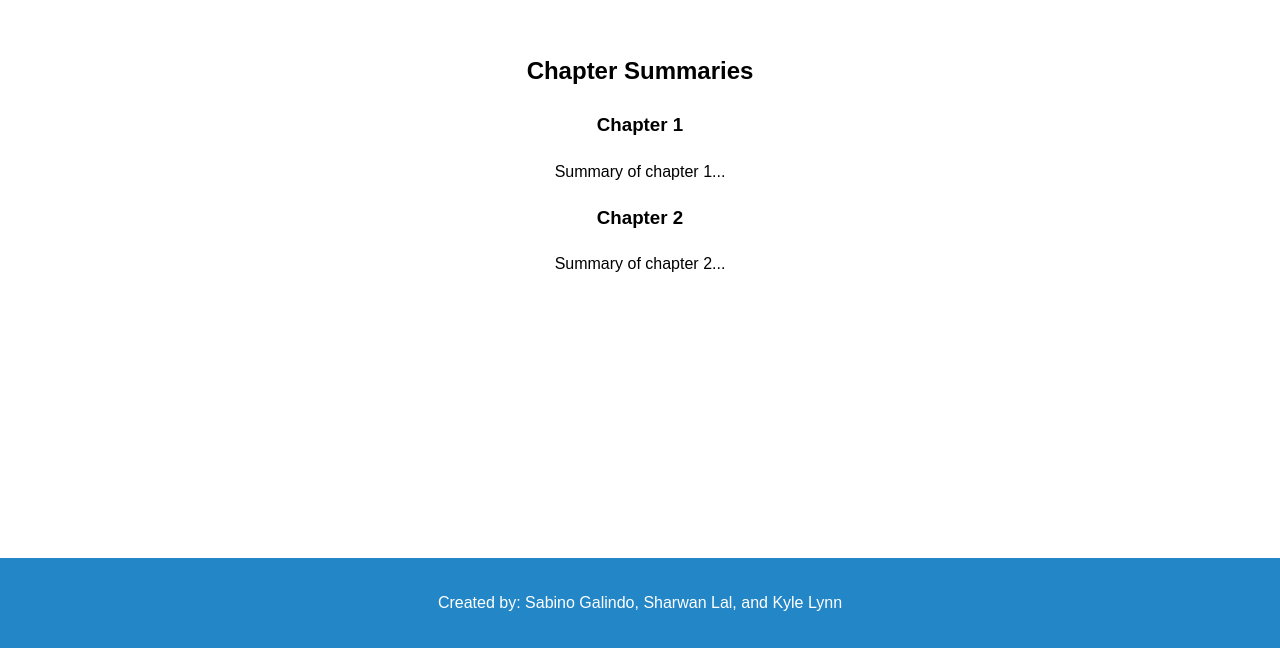
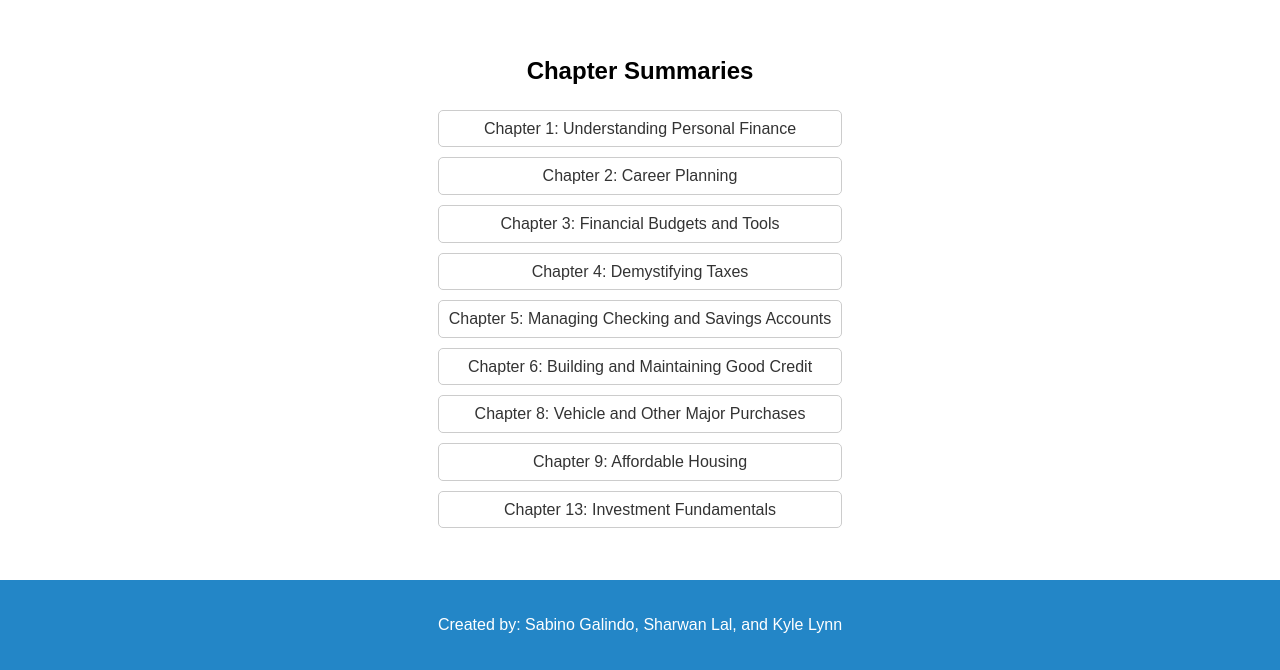
Before and after one commit to SGalindo831/GiveBack, a Flask app: page /chapters in a window 1280 px wide. Shown: the part 152-822 px from the top of the page. Before the commit the page ends 800 px from the top, so only its background shows below. Run offline with Flask 3, Linux system fonts and the light colour scheme.

Commit message:
updated and added chapters. Created a nav bar to make user expericne easier for looking through chapters

```diff
--- a/main.py
+++ b/main.py
@@ -2,18 +2,120 @@ from flask import Flask, render_template, request
 import math
 
 app = Flask(__name__)
+
+chapters = [
+    {"id": 1, "title": "Chapter 1: Understanding Personal Finance", "summary": """Managing and understanding your finances can be difficult, especially if you aren’t a Math or Stats major. Regardless of your understanding of math, you should always evaluate your financial condition relative to your education and career choice. Define your financial goals. Develop a plan of action to achieve your goals. Review your financial progress and make changes as appropriate. Just try to follow these 5 steps and you can help reduce your financial stress and more on what matters most in your life.
+
+If you feel your finances are not good, you should always use these two saving tips which are opportunity costs and trade-offs. Opportunity costs is where you buy the things you need but much cheaper. For example, store brands are usually cheaper than other brand names. Another way is trade-offs. This is a good tool because you focus more on your needs than your wants.
+ """},
+    {"id": 2, "title": "Chapter 2: Career Planning", "summary": """While taking so many classes at college, you can find many different types of interests; from being a Teacher to being a Doctor. But finding a career is both stressful and may be difficult for some to choose.
+
+	Not only should you learn basic skills such as communication with others but you should also focus on the trends in employment. For example, the news is saying tech and A. I (artificial intelligence) are on the rise and need a lot of people, meaning you should find a career in the tech industry. Or maybe the news are saying that the unemployment rate for Doctors is on the rise which means you should avoid a job in the medical industry.
+
+	But most importantly, regardless of what career you want, you should most definitely find internships or job shadowing opportunities that not only help check of the experiences for job applications but also earn a bit of money before you start your career/job. Although some positions may not pay or pay little, having a lot of experience will help you earn that good pay in your future career. You could start with a pay of $100,000 or higher.
+"""},
+    {"id": 3, "title": "Chapter 3: Financial Budgets and Tools", "summary": """Do you have a budget?
+
+	Your future depends on planning and budgeting your money. Everybody knows you should spend less than you make, but controlling your spending can be a daunting challenge in the face of so much information and the high cost of living. Here are some concrete actions you can take to help you systematically achieve your financial goals.
+
+What is the very first thing to do?
+
+	Determine your net income from all sources including part time jobs, scholarships and grants, loans, and so forth.
+
+	Identify your expenses. Take into account all monthly expenses and divide them into fixed and variable costs, that is, costs that are consistent versus costs that change from month to month. This includes rent, internet, or loan payments, and food, entertainment and fuel costs respectively. Then you should be equipped to analyze your expenses and reallocate as necessary.
+
+What kind of tools can you use to keep track of your money?
+
+	Personal finance boils down to bookkeeping and simple planning, that is a record of where your money is coming and going. You can create a simple spreadsheet to help you get started. Getting good visual feedback can help you cut back or replace low-priority purchases. Keeping a detailed log of your money for just one or two months is a good start.
+
+Use your values to allocate money
+
+	It is important to be self-reflective and think deeply about what you want out of life as this will help guide what purchases you make. Write out what your goals and values are. Graduate with your degree. Pay off your loans. Build credit.
+
+	Essentials always come first then you can think about things you want. As your goals change you may reevaluate what you deem to be essential. Plans frequently change!
+
+Do you have a plan for saving money?
+
+	You don’t need to be told how important saving your money is. Bad things are inevitable, so you should try to be prepared when things go wrong to the best of your ability. As students we may not have the ability to save much money for the time being, but be cognizant of this principle when you get a job, or promotion. Most Americans don’t budget and don’t have an emergency fund, not for any moral failing. Prioritizing essentials might not leave you much left to save so do your best to set aside money each month. 100 dollars a month might be a good place to start. Many people try to save 10-20% of their income.
+
+Be sure to think of this problem from different timespans. That is to say, try to have a short term and long term plan. Thinking in terms of months and entire semesters and beyond is a good place to start.
+
+
+Other advice that might be useful if you’ve never heard it before:
+	Take money out of your paycheck before anything else
+	Pay credit card balances in full each month
+"""},
+    {"id": 4, "title": "Chapter 4: Demystifying Taxes", "summary": """Taxes can be intimidating, but rest assured there is nothing you can’t handle. At this stage in your career you probably don’t need to absolutely minimize your tax rate, but just know that there are a variety of ways that you can legally reduce your required contributions. Here it is essential to have a careful record of your expenses.
+
+	You are required to file taxes to the federal government and the state. How much to each is a complicated question, but certain factors play an important role like your dependency status. There are also ways to reduce what you owe with tax credits. There are also strategies to reduce your tax liability through your employer by participating in certain benefit plans like retirement or healthcare.
+
+
+We have a progressive income tax, which means it increases as you earn more money. You don’t pay the same rate on all of your income. The marginal tax rate is the rate at which your last dollar is earned. Think of this like paying different amounts on each chunk of money. Your first chunk of money is taxed at 0%, then the next chunk will be 10%, the next at 15% all the way up. Another rate to keep in mind is the effective marginal tax rate, which tells you the total tax you pay on your income.
+
+	There is a multi-step process starting with your total income and subtracting certain amounts to determine how much money you owe, but suffice to say, you can probably use software or a calculator to determine this. It is worth noting the IRS has a tool you can use for free called the IRS Free File if your adjusted gross income is under 79,000 a year.
+
+	Individual tax laws change and your situation will vary, so talk to a professional if necessary!
+"""},
+    {"id": 5, "title": "Chapter 5: Managing Checking and Savings Accounts", "summary": """Managing your money wisely is crucial, especially as a college freshman. The main goal of managing your monetary assets is to maximize the interest you earn on savings and minimize fees on your accounts. Banks and credit unions are your primary sources for these services, offering insured accounts to keep your money safe. For everyday expenses, put cash into a checking account, and consider opening a money market account for future investments. Many banks offer student checking accounts with lower balance requirements. Savings accounts usually offer higher interest rates than checking accounts, and certificates of deposit (CDs) can provide fixed interest rates over time.
+
+When setting up accounts, think about ownership: individual accounts can have a "payable on death" arrangement to transfer ownership directly to a beneficiary, while joint accounts, often used by married couples, come with a "right of survivorship."
+
+Electronic banking is convenient and includes tools like ATMs, debit cards, and online banking. It's protected by the Electronic Funds Transfer Act, which also includes error resolution processes.
+
+Lastly, discussing finances with your loved ones is important. Understand your own money habits and communicate openly using "I" statements to navigate any financial issues, especially in complex family situations. """},
+    {"id": 6, "title": "Chapter 6: Building and Maintaining Good Credit", "summary": """Using credit has both advantages and disadvantages. Credit can help you manage financial emergencies, get goods immediately, and secure future discounts. However, the main downside is the potential loss of financial flexibility. To protect against identity theft, consider using a credit freeze.
+
+Setting a debt limit is crucial and can be done using three methods: the continuous-debt method, the debt-to-income method, and the debt payments-to-disposable income method. It's also important to keep your student loan debt under control.
+
+To build and maintain good credit, start with a credit application and understand your credit report. Lenders use this to decide on your application and set interest rates. Improving your credit history will boost your credit score, with FICO scores being particularly significant. If there are errors on your credit report, you can have them corrected.
+
+Watch for signs of overindebtedness, such as exceeding credit limits and frequently running out of money. If you face serious financial difficulties, seek help from nonprofit credit counseling agencies or consult an attorney about bankruptcy options."""},
+    {"id": 7, "title": "Chapter 8: Vehicle and Other Major Purchases", "summary": """The first steps in smart buying involve prioritizing your wants, gathering information through research, and making sure the planned purchase fits your budget. These steps help you prepare before interacting with sellers.
+
+When it’s time to shop, comparison shopping is key to finding the best deal, especially for big-ticket items like cars. This means looking at safety features, financing options, interest rates, leasing terms, warranties, and service contracts.
+
+Successful negotiation is essential when making major purchases. This involves haggling for a fair price, understanding dealer incentives, negotiating the price, interest rates, and trade-ins, using a decision-making matrix, finalizing the deal, and evaluating your decision afterward.
+
+If something goes wrong with your purchase, there are effective complaint procedures you can use, such as the FTC’s cooling-off rule, mediation, arbitration, lemon laws, or small-claims court. These can help resolve issues and ensure you're treated fairly."""},
+    {"id": 8, "title": "Chapter 9: Affordable Housing", "summary": """Right now there is a housing shortage just about everywhere in the country, but it is especially difficult to find here in Monterey. So as college students we are fighting an uphill battle to simply have a roof over our heads. Around 10% of our fellow classmates are homeless as a consequence of this.
+
+Do you know how to obtain affordable housing?
+
+	When you graduate you will need to make a decision on if you rent or buy a home, but for most students it is simply easier to rent as it is temporary and less expensive so you can focus on your education.
+
+	You can explore off campus options for rent if the school cannot provide an affordable option. There are social media groups like NEW HOMELESS OTTERS OF CSUMB/Monterey on Facebook that are specifically for posting about housing inquiries. Other sites like Craigslist, Nextdoor, or even Myraft may be good places to seek out new homes and roommates.
+
+	In a high cost of living area it’s likely you will need one or more roommates to split the costs with. This may afford you more space and cheaper rent in the long run. Keep in mind that as a tenant you have rights to live in dignity and security.
+
+You have a right to equal opportunity housing, a refundable security deposit, the right to information about mold utilities and so on, a habitable place to live, privacy, protection from wrongful eviction, and rent control. You also have a right against retaliatory actions like being evicted because you requested a repair. A landlord cannot increase rent more than 8.3% in a 12 month period in Monterey county
+
+	Once you graduate, it will be good to think about home ownership because it is far cheaper in the long run by owning a home. At the end of the day, you’re going to buy somebody a new house, how you manage your money will determine if that house belongs to you or some absentee landlord. So in this time focus on building your credit and saving what you can in order to set yourself up for being able to buy property later down the road.
+"""},
+    {"id": 9, "title": "Chapter 13: Investment Fundamentals", "summary": """ You have all the brains, the experience, and of course the money. But now you have all these bills to pay. Sometimes you are left with a small amount of money and probably store it in your savings account which may accuracy low interest rates on it. Even if you have some leftover money, you can not only put it in your savings account, but you can grow your income to new heights.
+
+	You can use your leftover money to invest in it through dividends. Dividends is where you buy a share of a company and act as a boss. If you buy a share of 5%, you control 5% of the company. As a token of it, your value of it will grow which means you can earn money off from it.
+
+	Slam dunk but you need to pay taxes on it since it’s a source of income. You would have to pay a high marginal tax rate between 20-25% depending on local, state, and federal tax laws. But if you make capital gains, you would pay roughly half on it depending on tax laws in the U.S. When your value of share goes up at the time you sell it, you get a capital gain. But if it goes down, you of course experience a capital loss.
+
+	However you invest, use it to pay off student loans and focus more on your wants. But remember to pay your taxes on these or the I.R.S would find you and either have your arrested or pay a big fine bigger than the amount of taxes you pay on a yearly basis.
+"""},
+    # Add more chapters as needed
+]
 
 @app.route('/')
 def home():
     return render_template('home.html')
 
 @app.route('/chapters')
-def chapters():
-    chapters = [
-        {"title": "Chapter 1", "summary": "Summary of chapter 1..."},
-        {"title": "Chapter 2", "summary": "Summary of chapter 2..."},
-    ]
+def chapters_list():
     return render_template('chapters.html', chapters=chapters)
+
+@app.route('/chapter/<int:chapter_id>')
+def chapter(chapter_id):
+    chapter = next((c for c in chapters if c['id'] == chapter_id), None)
+    if chapter:
+        return render_template('chapter.html', chapter=chapter)
+    return "Chapter not found", 404
 
 @app.route('/calculator', methods=['GET', 'POST'])
 def calculator():
@@ -22,13 +124,10 @@ def calculator():
         monthly_investment = float(request.form['monthly_investment'])
         years = int(request.form['years'])
         annual_return = 0.07  # Assumed 7% annual return
-
-        # Calculate compound interest
         months = years * 12
         total = monthly_investment * ((1 + annual_return/12) ** months - 1) / (annual_return/12)
         total = round(total, 2)
         result = f"If you invest ${monthly_investment} monthly for {years} years, you could have ${total:,} in your IRA."
-
     return render_template('calculator.html', result=result)
 
 if __name__ == '__main__':
--- a/static/style.css
+++ b/static/style.css
@@ -63,3 +63,21 @@ footer {
     padding: 1rem;
     margin-top: auto;
 }
+.chapter-nav {
+    display: flex;
+    flex-direction: column;
+    gap: 10px;
+    margin-bottom: 20px;
+}
+
+.chapter-nav a {
+    text-decoration: none;
+    color: #333;
+    padding: 5px 10px;
+    border: 1px solid #ccc;
+    border-radius: 5px;
+}
+
+.chapter-nav a:hover {
+    background-color: #f0f0f0;
+}
--- a/templates/base.html
+++ b/templates/base.html
@@ -11,7 +11,7 @@
         <h1>Financial Literacy for CSUMB Students</h1>
         <nav>
             <a href="{{ url_for('home') }}">Home</a>
-            <a href="{{ url_for('chapters') }}">Chapters</a>
+            <a href="{{ url_for('chapters_list') }}">Chapters</a>
             <a href="{{ url_for('calculator') }}">Investment Calculator</a>
         </nav>
     </header>
--- a/templates/chapters.html
+++ b/templates/chapters.html
@@ -1,8 +1,9 @@
 {% extends "base.html" %}
 {% block content %}
 <h2>Chapter Summaries</h2>
-{% for chapter in chapters %}
-    <h3>{{ chapter.title }}</h3>
-    <p>{{ chapter.summary }}</p>
-{% endfor %}
+<nav class="chapter-nav">
+    {% for chapter in chapters %}
+    <a href="{{ url_for('chapter', chapter_id=chapter.id) }}">{{ chapter.title }}</a>
+    {% endfor %}
+</nav>
 {% endblock %}
```
Also changed, not shown: templates/chapter.html (added, +8 -0 lines).
